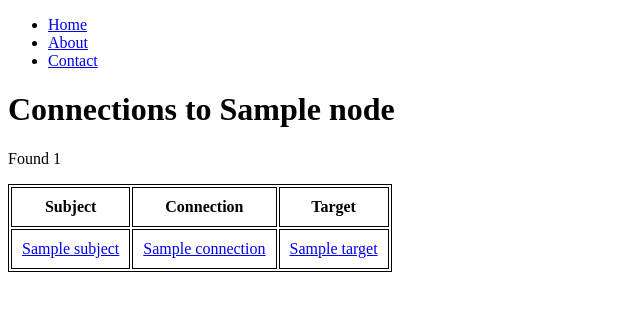
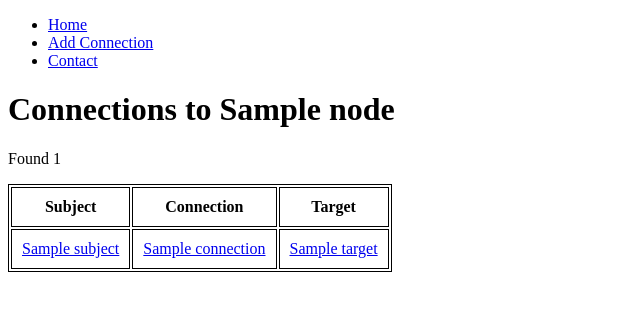
Before and after one commit to d4daveshep/knowledge-database, a FastAPI app: template templates/connections-to-node-results.html in a window 1280 px wide. Shown: the top 311 px of the page, without its empty margins (0-640 px from the left). Run offline with FastAPI, Linux system fonts and the light colour scheme; the template is opened without the code that fills it: most values are stand-ins (such as "Sample title", 1, 10 or a date in 2020).

Commit message:
added add-connection.html but not completed yet

```diff
--- a/templates/base.html
+++ b/templates/base.html
@@ -15,7 +15,7 @@
 <nav>
     <ul>
         <li><a href="/">Home</a></li>
-        <li><a href="/about">About</a></li>
+        <li><a href="/add-connection">Add Connection</a></li>
         <li><a href="/contact">Contact</a></li>
     </ul>
 </nav>
--- a/web_apps/html_app.py
+++ b/web_apps/html_app.py
@@ -80,3 +80,7 @@ def connection_results(request: Request, node_id: int, db_session: Session = Dep
     connections = get_connections(node_id=node_id, db_session=db_session)
     return templates.TemplateResponse("connections-to-node-results.html",
                                       {"request": request, "node": node, "connections": connections})
+
+@app.get("/add-connection", response_class=HTMLResponse)
+def add_connection(request: Request):
+    return templates.TemplateResponse("add-connection.html", {"request":request})
```
Also changed, not shown: templates/add-connection.html (added, +9 -0 lines), tests/functional/test_functionality.py (+11 -4 lines).
